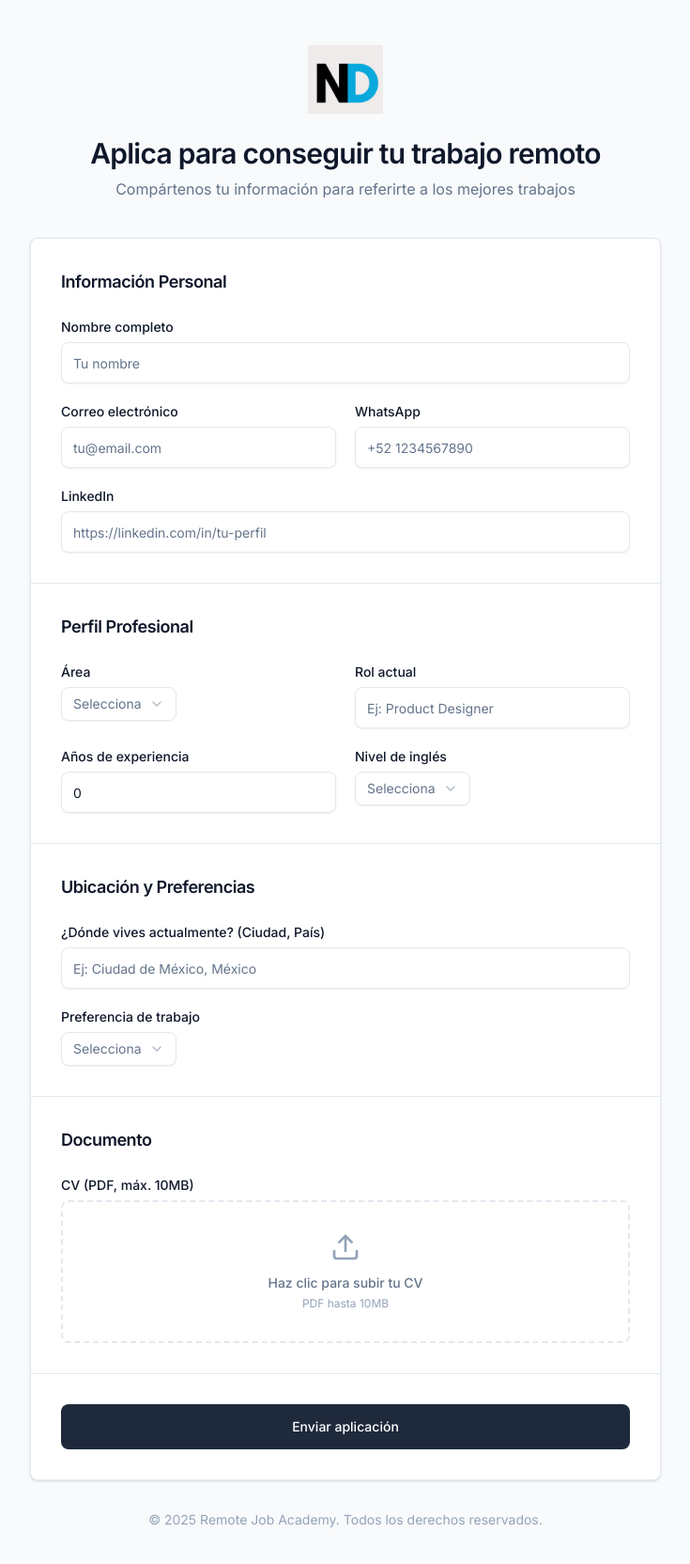
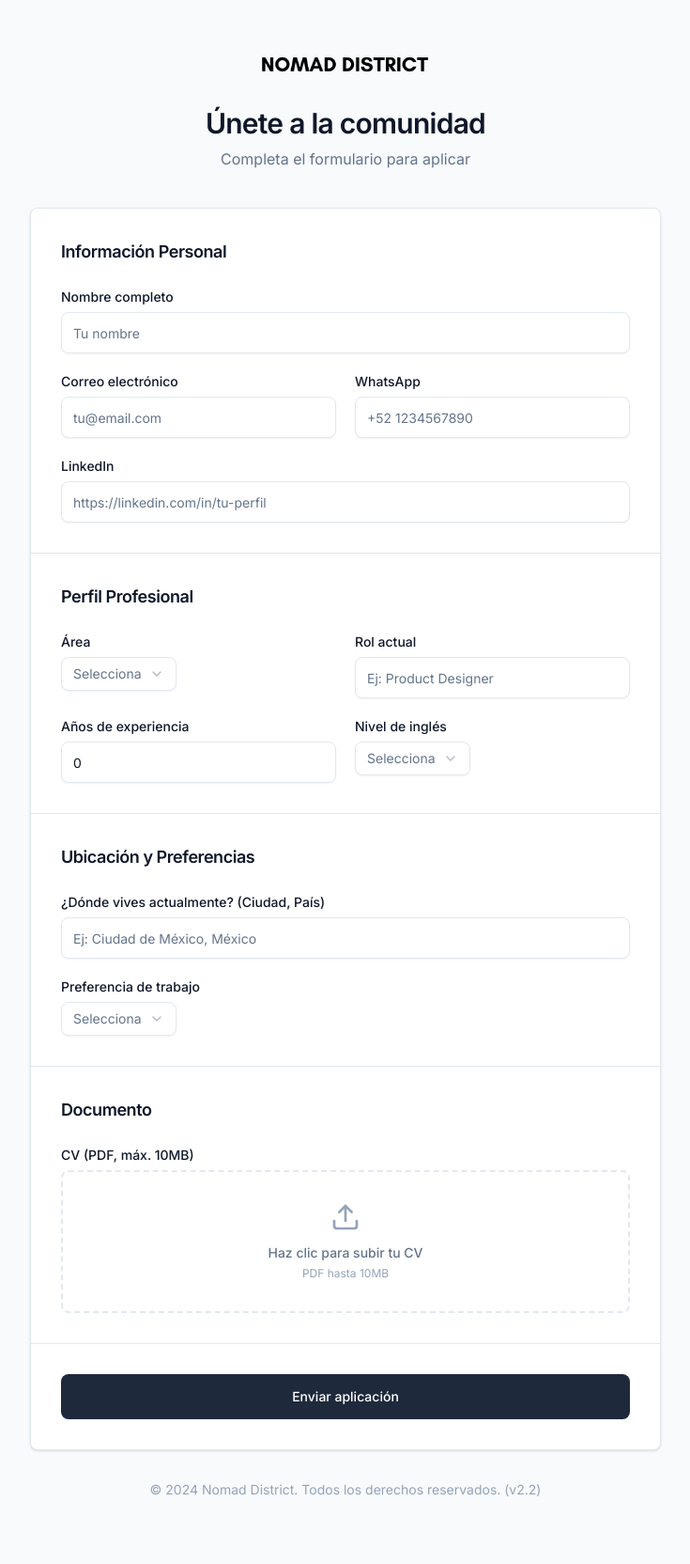
Before and after one commit to formanti/crm, a Next.js app: page /apply in a window 1280 px wide. Shown: the top 1664 px of the page at 94% size, without its empty margins (272-1007 px from the left). After the commit the page ends 1643 px from the top, so only its background shows below. Built offline with nearby package versions, Linux system fonts and the light colour scheme.

Commit message:
Revert "Update apply page branding to Remote Job Academy with ND logo"
This reverts commit 3539341661e3f3fafd12017602a9be80d6aa428c.

```diff
--- a/app/apply/page.tsx
+++ b/app/apply/page.tsx
@@ -147,17 +147,17 @@ export default function ApplyPage() {
                 {/* Header */}
                 <div className="text-center mb-10">
                     <Image
-                        src="/nd-logo.png"
-                        alt="Remote Job Academy"
-                        width={80}
-                        height={80}
+                        src="/logo.png"
+                        alt="Nomad District"
+                        width={180}
+                        height={36}
                         className="mx-auto mb-6"
                     />
                     <h1 className="text-3xl font-semibold text-[#0f172a]">
-                        Aplica para conseguir tu trabajo remoto
+                        Únete a la comunidad
                     </h1>
                     <p className="text-[#64748b] mt-2">
-                        Compártenos tu información para referirte a los mejores trabajos
+                        Completa el formulario para aplicar
                     </p>
                 </div>
 
@@ -466,7 +466,7 @@ export default function ApplyPage() {
 
                 {/* Footer */}
                 <p className="text-center text-sm text-[#94a3b8] mt-8">
-                    © 2025 Remote Job Academy. Todos los derechos reservados.
+                    © 2024 Nomad District. Todos los derechos reservados. (v2.2)
                 </p>
             </div>
         </div>
--- a/app/layout.tsx
+++ b/app/layout.tsx
@@ -9,14 +9,8 @@ const inter = Inter({
 });
 
 export const metadata: Metadata = {
-  title: "Remote Job Academy | Aplica",
-  description: "Compártenos tu información para referirte a los mejores trabajos remotos",
-  openGraph: {
-    title: "Remote Job Academy | Aplica",
-    description: "Compártenos tu información para referirte a los mejores trabajos remotos",
-    images: ["/nd-logo.png"],
-    siteName: "Remote Job Academy",
-  },
+  title: "CRM NEWAVE",
+  description: "Sistema de gestión de miembros de la comunidad NEWAVE",
 };
 
 export default function RootLayout({
```
Also changed, not shown: public/nd-logo.png (deleted).
